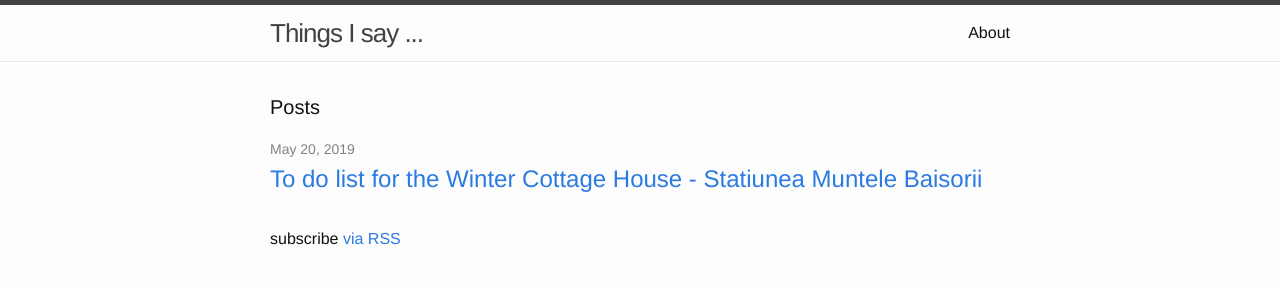
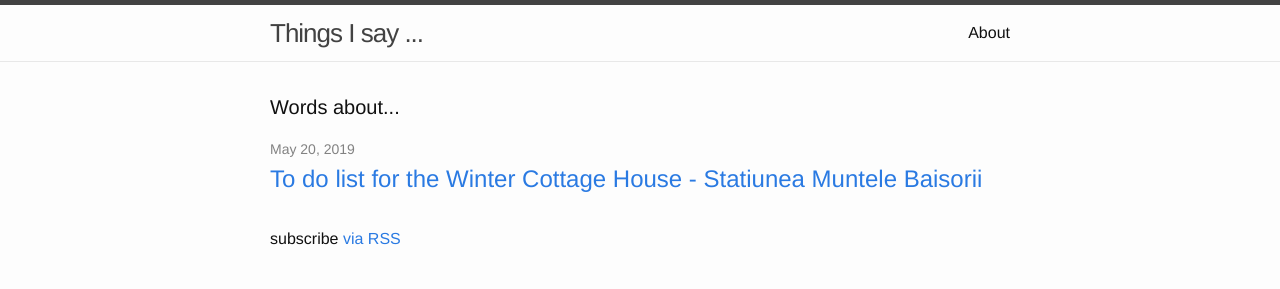
Before and after one commit to vladmaniac/vladmaniac.github.io, a Jekyll site: the page built from index.html, in a window 1280 px wide. Shown: the top 289 px of the page. Built offline with Jekyll 4.4.1, drawn with Linux system fonts in a browser that asks for light colours.

Commit message:
update page post header

```diff
--- a/index.html
+++ b/index.html
@@ -4,7 +4,7 @@
 
 <div class="home">
 
-  <h1 class="page-heading">Posts</h1>
+  <h1 class="page-heading">Words about...</h1>
 
   <ul class="post-list">
     {% for post in site.posts %}
```
